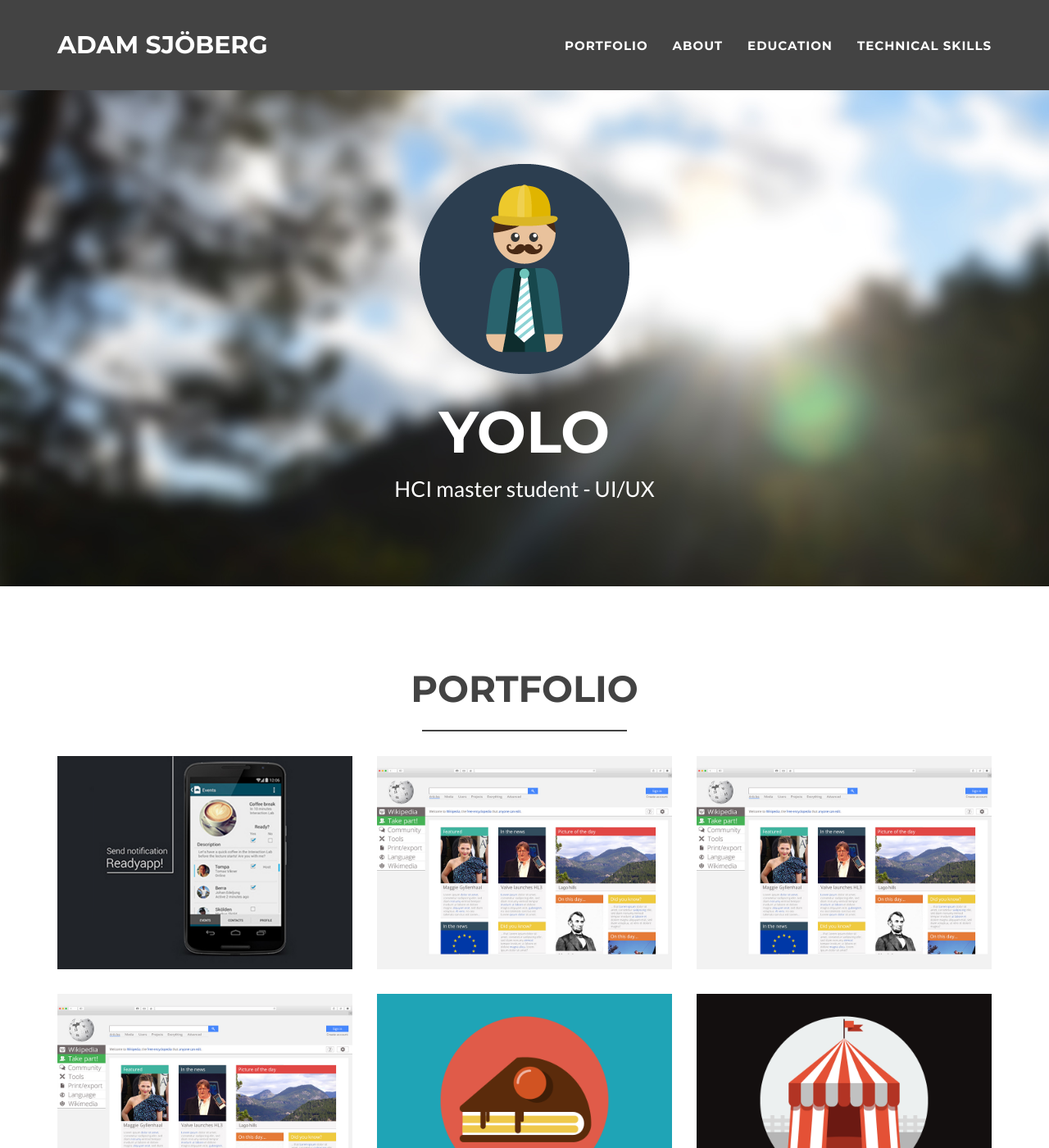
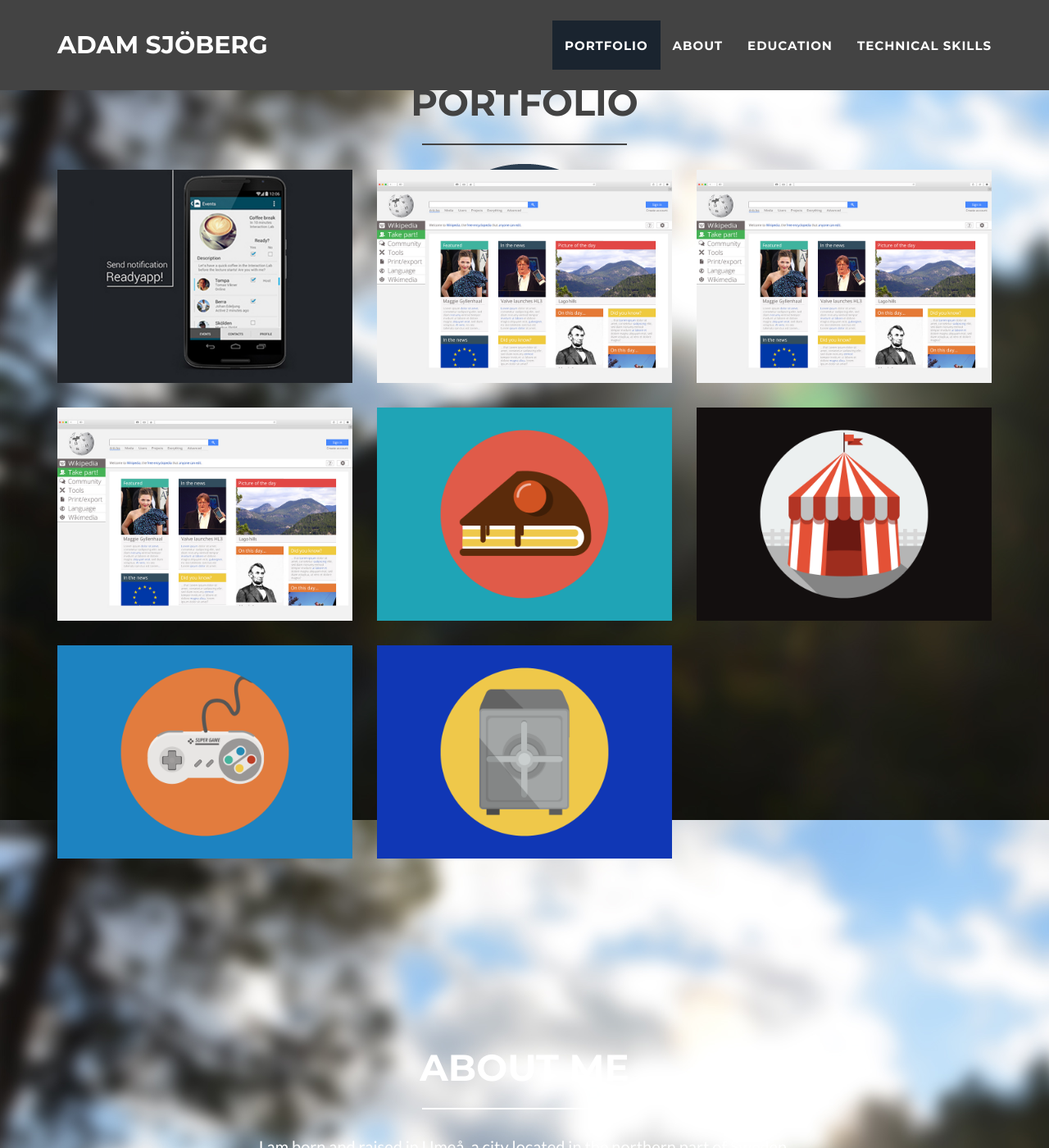
Before and after one commit to Adamsjoberg/Adamsjoberg.github.io, a Jekyll site: the page built from index.html, in a window 1280 px wide and 1400 px high. Shown: the whole window at 82% size. Built offline with Jekyll 4.4.1, drawn with Linux system fonts in a browser that asks for light colours.

Commit message:
cover 2nd try

```diff
--- a/_includes/css/main.css
+++ b/_includes/css/main.css
@@ -83,9 +83,6 @@
     text-align: center;
     color: #fff;
     background-image: url("img/portfolio/bg_image.jpg");
-}
-
-.header {
     position: fixed;
     width: 100%;
     height: 100%;
```
